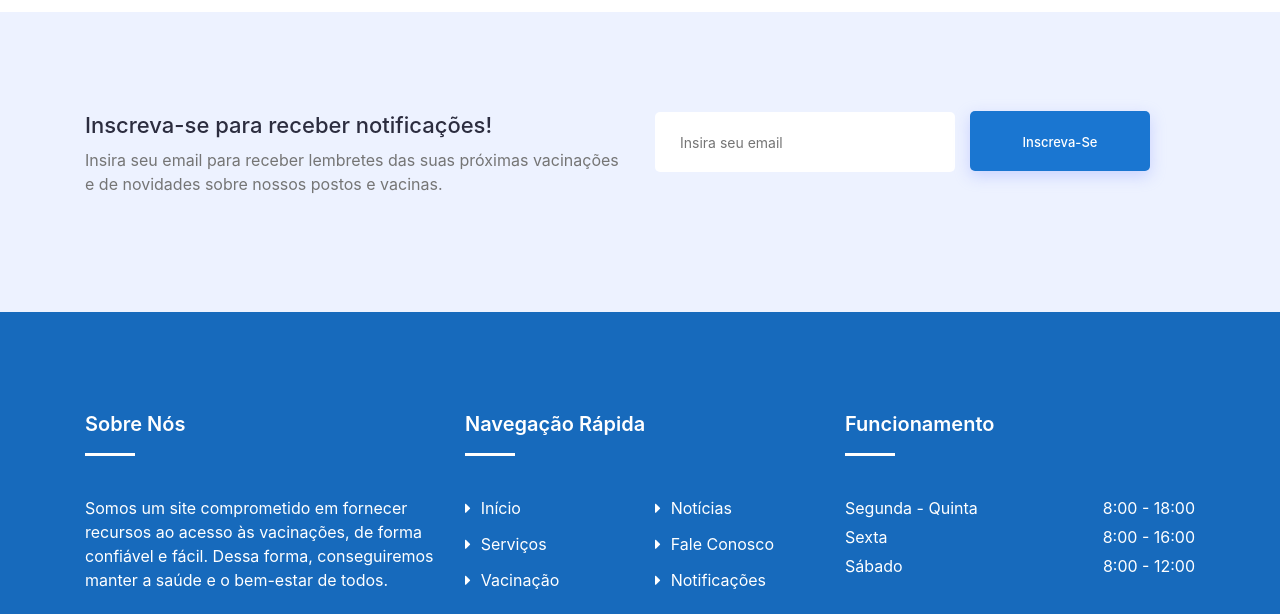
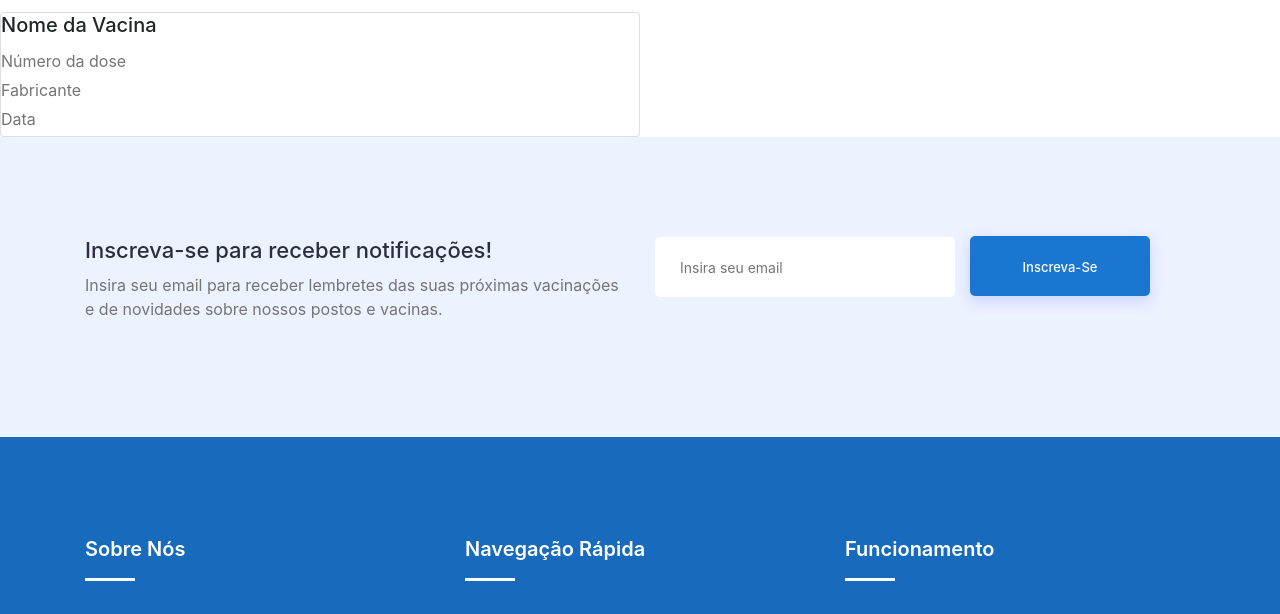
Before and after one commit to vacinemais/vacine_mais, a plain HTML site: page project/servicos.html in a window 1280 px wide. Shown: the part 130-744 px from the top of the page. Drawn offline with nearby package versions, Linux system fonts and the light colour scheme.

Commit message:
inicioCarteira

```diff
--- /dev/null
+++ b/project/css/servicos.css
@@ -0,0 +1,4 @@
+.legenda{
+    margin-bottom: 5px;
+
+}
--- a/project/servicos.html
+++ b/project/servicos.html
@@ -33,6 +33,7 @@
         <link rel="stylesheet" href="css/normalize.css">
         <link rel="stylesheet" href="style.css">
         <link rel="stylesheet" href="css/responsive.css">
+		<link rel="stylesheet" href="css/servicos.css">
     </head>
     <body>
 		<!-- Preloader -->
@@ -131,6 +132,20 @@
 			<!--/ End Header Inner -->
 		</header>
 		<!-- End Header Area -->
+
+		<section>
+
+
+			  <div class="card w-50">
+				<div class="">
+				  <h5 class="card-title">Nome da Vacina</h5>
+				  <p class="legenda">Número da dose</p>
+				  <p class="legenda">Fabricante</p>
+				  <p class="legenda">Data</p>
+
+				</div>
+			  </div>
+		</section>
 
 
 		<!-- Start Newsletter Area -->
```
